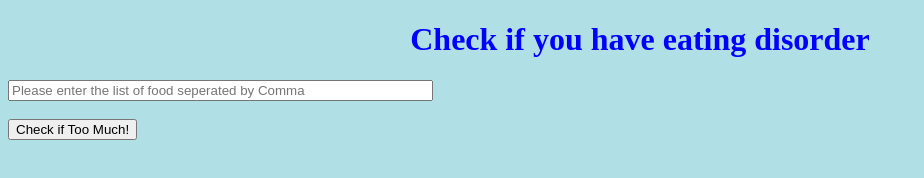
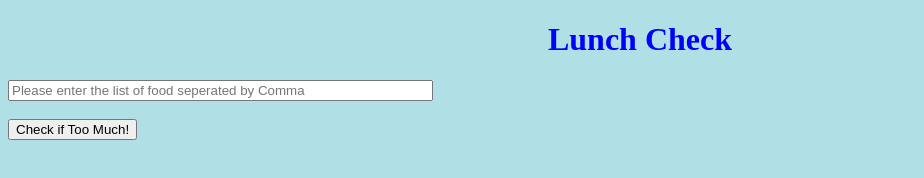
Before and after one commit to dhaksan/module1_solution, a plain HTML site: page index.html in a window 1280 px wide. Shown: the whole page, without its empty margins (0-924 px from the left). Drawn offline with Linux system fonts and the light colour scheme.

Commit message:
Update index.html

```diff
--- a/index.html
+++ b/index.html
@@ -14,7 +14,7 @@ div2    {color: red;}
 
 
   <body ng-app="foodcheck">
-<h1> Check if you have eating disorder</h1>
+<h1> Lunch Check</h1>
       <div ng-controller="lunchCheckController">
         <input type="text" ng-model="name"
         ng-keyup="lengthcheck()"
```
